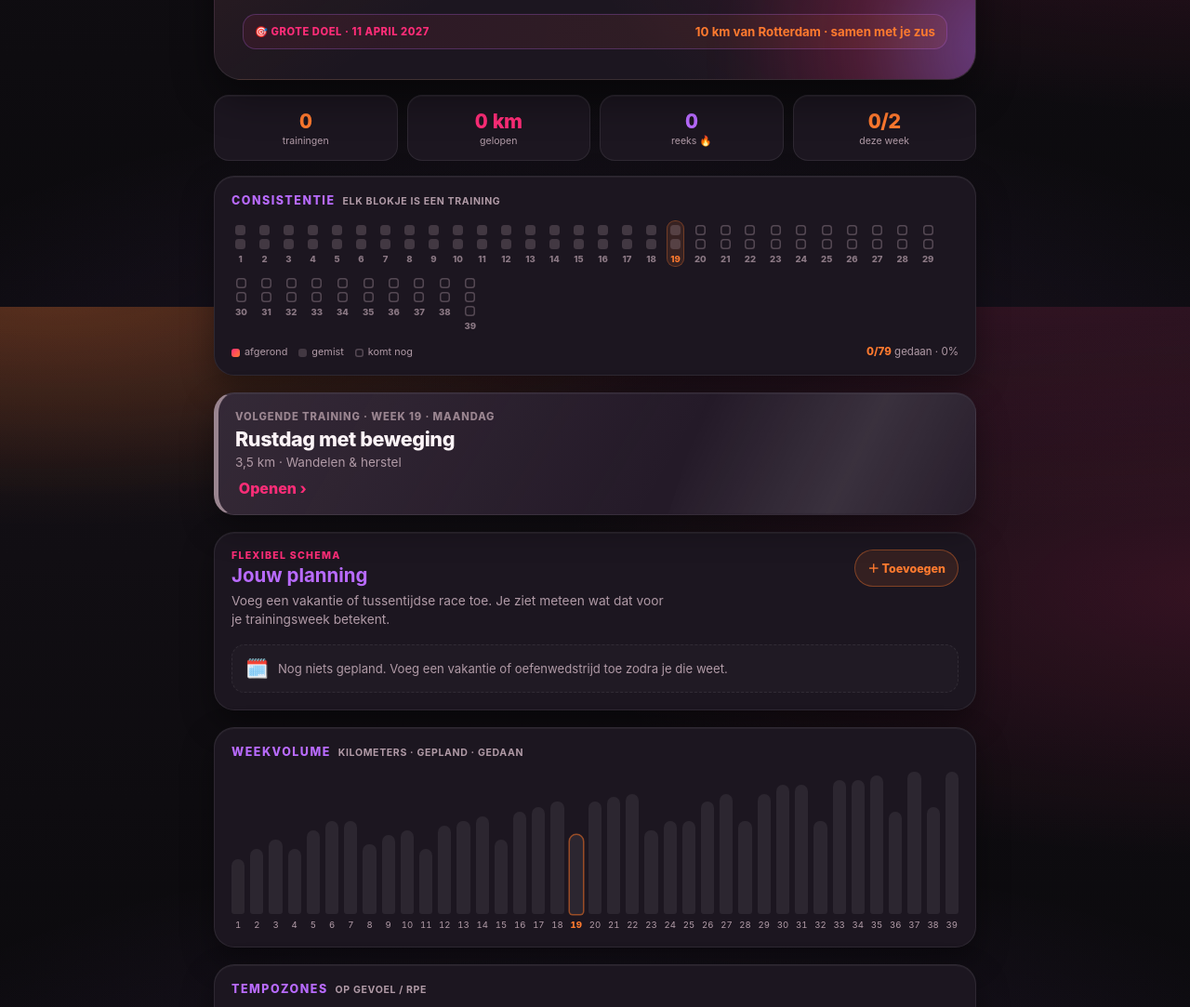
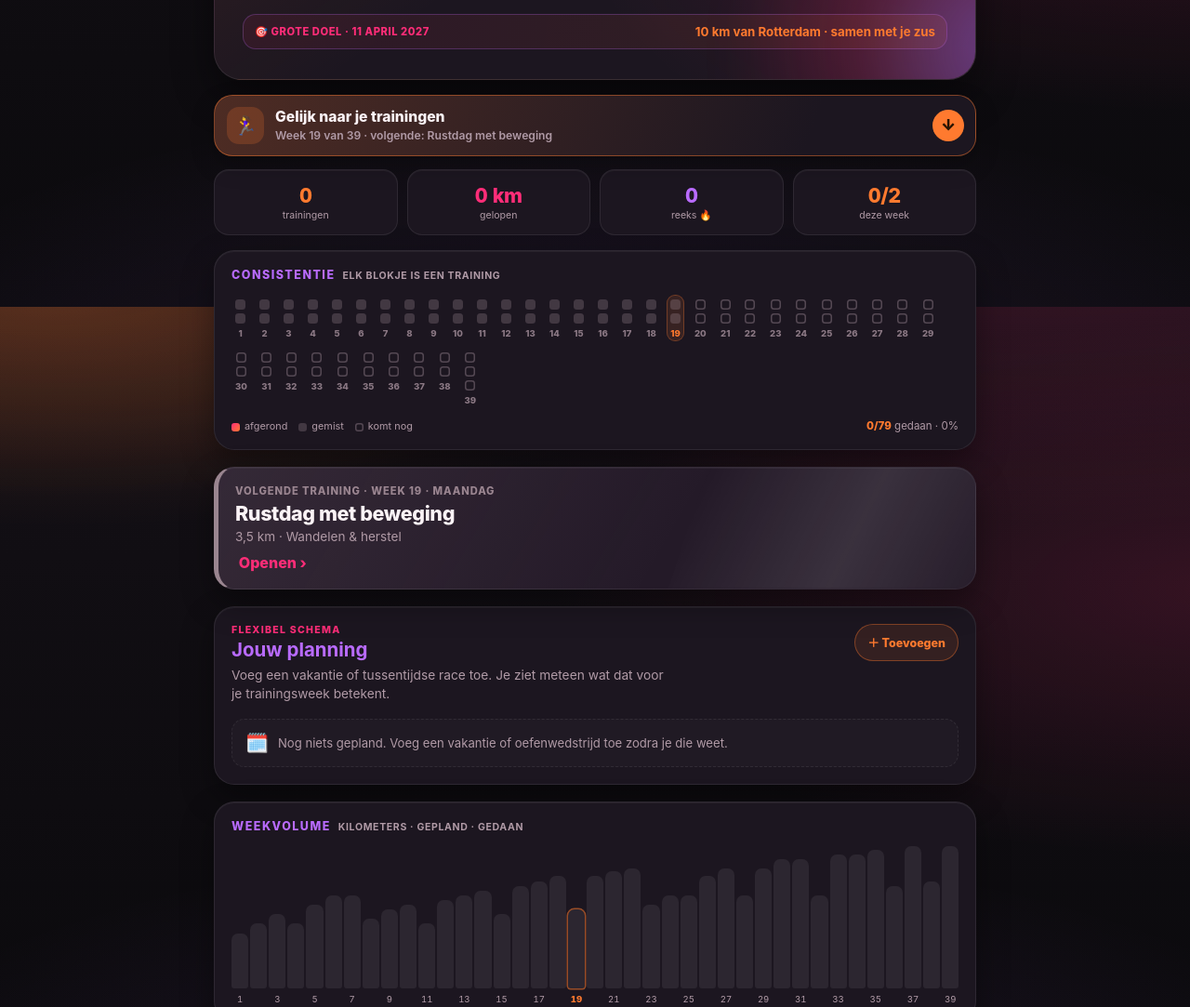
Before and after one commit to bartdevries43-arch/bartlopen-jet, a plain HTML site: page index.html in a window 1280 px wide. Shown: the part 470-1553 px from the top of the page at 93% size. Drawn offline with Linux system fonts and the light colour scheme.

Commit message:
Knop "Gelijk naar je trainingen" onder het doel
Een balk direct onder het doelblok die in een tik naar de huidige week in
het schema springt, met het weeknummer en de volgende training erin.
Ook: de weekgrafiek past nu bij lange schema's op een telefoonscherm, zodat
de pagina niet meer zijwaarts schuift.

Co-Authored-By: Claude Opus 5.5 <noreply@anthropic.com>

```diff
--- a/app.js
+++ b/app.js
@@ -1179,6 +1179,40 @@ function renderInfo() {
     </article>`).join("");
 }
 
+/* ----- Snelknop: gelijk naar je trainingen ------------------------------ */
+function renderNaarTrainingen() {
+  const hero = document.querySelector("#listView .hero");
+  if (!hero) return;
+  let btn = document.getElementById("naarTrainingen");
+  if (!btn) {
+    btn = document.createElement("button");
+    btn.id = "naarTrainingen";
+    btn.type = "button";
+    btn.className = "naar-trainingen";
+    btn.addEventListener("click", naarTrainingen);
+    hero.insertAdjacentElement("afterend", btn);
+  }
+  const cw = currentWeek();
+  const laatste = PLAN[PLAN.length - 1].week;
+  const volgende = flatSessions.find((s) => s.week >= cw && !log[sid(s.week, s.day)]?.done);
+  const sub = volgende
+    ? `Week ${cw} van ${laatste} · volgende: ${volgende.title.replace(/^[^\p{L}\d]+/u, "").trim()}`
+    : `Week ${cw} van ${laatste} · bekijk je schema`;
+  const emoji = (typeof CONFIG !== "undefined" && CONFIG.footEmoji) || "🏃";
+  btn.setAttribute("aria-label", `Gelijk naar je trainingen. ${sub}`);
+  btn.innerHTML = `<span class="nt-icoon" aria-hidden="true">${emoji}</span>` +
+    `<span class="nt-tekst"><strong>Gelijk naar je trainingen</strong><small>${escapeHtml(sub)}</small></span>` +
+    `<span class="nt-pijl" aria-hidden="true">↓</span>`;
+}
+function naarTrainingen() {
+  const doel = document.querySelector(".week-card.is-current") || document.querySelector(".weeks");
+  if (!doel) return;
+  doel.classList.add("in");
+  const bar = document.querySelector(".topbar");
+  const y = doel.getBoundingClientRect().top + window.scrollY - (bar ? bar.offsetHeight : 0) - 8;
+  window.scrollTo({ top: Math.max(0, y), behavior: "smooth" });
+}
+
 function addJumpButton() {
   const head = document.querySelector(".weeks .phase-head");
   if (!head || document.getElementById("jumpNow")) return;
@@ -1334,6 +1368,7 @@ function renderShiftControl() {
 function renderAll() {
   const stats = computeStats();
   renderHero(stats);
+  renderNaarTrainingen();
   renderStats(stats);
   renderGreeting();
   renderConsistency();
--- a/index.html
+++ b/index.html
@@ -25,7 +25,7 @@
     <meta name="mobile-web-app-capable" content="yes" />
     <meta name="apple-mobile-web-app-status-bar-style" content="black-translucent" />
     <meta name="apple-mobile-web-app-title" content="Jet · op naar 10K" />
-    <link rel="stylesheet" href="styles.css?v=10k-vervolg-1-m2-bugfix-schuifmelding-opslag-koppen-rec-smal-wk-opslag3-kop" />
+    <link rel="stylesheet" href="styles.css?v=10k-vervolg-1-m2-bugfix-schuifmelding-opslag-koppen-rec-smal-wk-opslag3-kop-tr" />
   </head>
   <body>
     <div id="splash" class="splash" aria-hidden="true">
@@ -194,6 +194,6 @@
 
     <div id="toast" class="toast" aria-live="polite"></div>
 
-    <script src="app.js?v=10k-vervolg-1-m2-bugfix-schuifmelding-opslag-koppen-rec-smal-wk-opslag3-kop"></script>
+    <script src="app.js?v=10k-vervolg-1-m2-bugfix-schuifmelding-opslag-koppen-rec-smal-wk-opslag3-kop-tr"></script>
   </body>
 </html>
--- a/styles.css
+++ b/styles.css
@@ -678,3 +678,23 @@ h1, h2, h3, h4, p { margin-top: 0; }
 
 /* ----- Laatst opgeslagen ----- */
 #lastSaved:empty { display: none; }
+
+/* ----- Snelknop: gelijk naar je trainingen ----- */
+.naar-trainingen { display: flex; align-items: center; gap: 12px; width: 100%; margin: 0 0 14px; padding: 12px 12px 12px 13px; text-align: left; border: 1px solid color-mix(in srgb, var(--volt) 45%, transparent); border-radius: 20px; background: linear-gradient(110deg, color-mix(in srgb, var(--volt) 22%, var(--card)), var(--card) 78%); color: var(--ink); box-shadow: 0 10px 26px rgba(0, 0, 0, 0.22); cursor: pointer; animation: ntIn 0.5s ease-out both; }
+.naar-trainingen .nt-icoon { flex: none; display: grid; place-items: center; width: 40px; height: 40px; border-radius: 13px; background: color-mix(in srgb, var(--volt) 20%, transparent); font-size: 1.25rem; line-height: 1; }
+.naar-trainingen .nt-tekst { flex: 1; min-width: 0; display: grid; gap: 2px; }
+.naar-trainingen strong { font-size: 0.98rem; font-weight: 800; line-height: 1.2; }
+.naar-trainingen small { color: var(--muted); font-size: 0.76rem; font-weight: 600; line-height: 1.3; display: -webkit-box; -webkit-line-clamp: 2; -webkit-box-orient: vertical; overflow: hidden; }
+.naar-trainingen .nt-pijl { flex: none; display: grid; place-items: center; width: 34px; height: 34px; border-radius: 50%; background: var(--volt); color: var(--volt-ink); font-size: 1.05rem; font-weight: 900; transition: transform 0.2s ease-out; }
+.naar-trainingen:hover { border-color: color-mix(in srgb, var(--volt) 70%, transparent); }
+.naar-trainingen:hover .nt-pijl { transform: translateY(2px); }
+.naar-trainingen:active { transform: scale(0.98); }
+@keyframes ntIn { from { opacity: 0; transform: translateY(6px); } to { opacity: 1; transform: none; } }
+@media (prefers-reduced-motion: reduce) { .naar-trainingen { animation: none; } .naar-trainingen .nt-pijl { transition: none; } }
+body.print-schema .naar-trainingen { display: none !important; }
+
+/* ----- Weekgrafiek past ook bij lange schema's (geen zijwaarts schuiven op de telefoon) ----- */
+.bar { min-width: 0; }
+.chart:has(.bar:nth-child(24)) { gap: 3px; }
+.chart:has(.bar:nth-child(24)) .bar:nth-child(even) .bar-x { visibility: hidden; }
+.chart:has(.bar:nth-child(34)) { gap: 2px; }
--- a/sw.js
+++ b/sw.js
@@ -1,10 +1,10 @@
 /* Eenvoudige offline-cache voor Run Coach. Verhoog CACHE bij elke update. */
-const CACHE = "runcoach-jet-10k-vervolg-1-m2-bugfix-schuifmelding-opslag-koppen-rec-smal-wk-opslag3-kop";
+const CACHE = "runcoach-jet-10k-vervolg-1-m2-bugfix-schuifmelding-opslag-koppen-rec-smal-wk-opslag3-kop-tr";
 const ASSETS = [
   "./",
   "./index.html",
-  "./styles.css?v=10k-vervolg-1-m2-bugfix-schuifmelding-opslag-koppen-rec-smal-wk-opslag3-kop",
-  "./app.js?v=10k-vervolg-1-m2-bugfix-schuifmelding-opslag-koppen-rec-smal-wk-opslag3-kop",
+  "./styles.css?v=10k-vervolg-1-m2-bugfix-schuifmelding-opslag-koppen-rec-smal-wk-opslag3-kop-tr",
+  "./app.js?v=10k-vervolg-1-m2-bugfix-schuifmelding-opslag-koppen-rec-smal-wk-opslag3-kop-tr",
   "./coach.jpg",
   "./coach-logo.png",
   "./bartlopen-runcoach.png",
```
